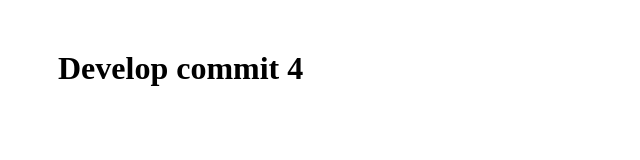
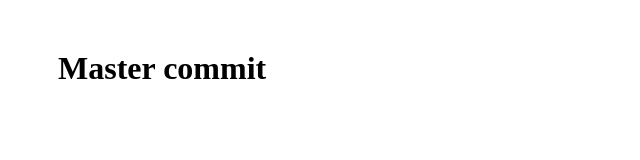
Before and after one commit to XDWeloper/gitBranchTest, an Angular app: page / in a window 1280 px wide. Shown: the top 160 px of the page, without its empty margins (0-640 px from the left). Built offline with nearby package versions, Linux system fonts and the light colour scheme.

Commit message:
master commit 2

```diff
--- a/src/app/app.component.html
+++ b/src/app/app.component.html
@@ -1 +1 @@
-<h1 [style]="{margin: '50px'}"> Develop commit 4</h1>
+<h1 [style]="{margin: '50px'}"> Master commit</h1>
```
